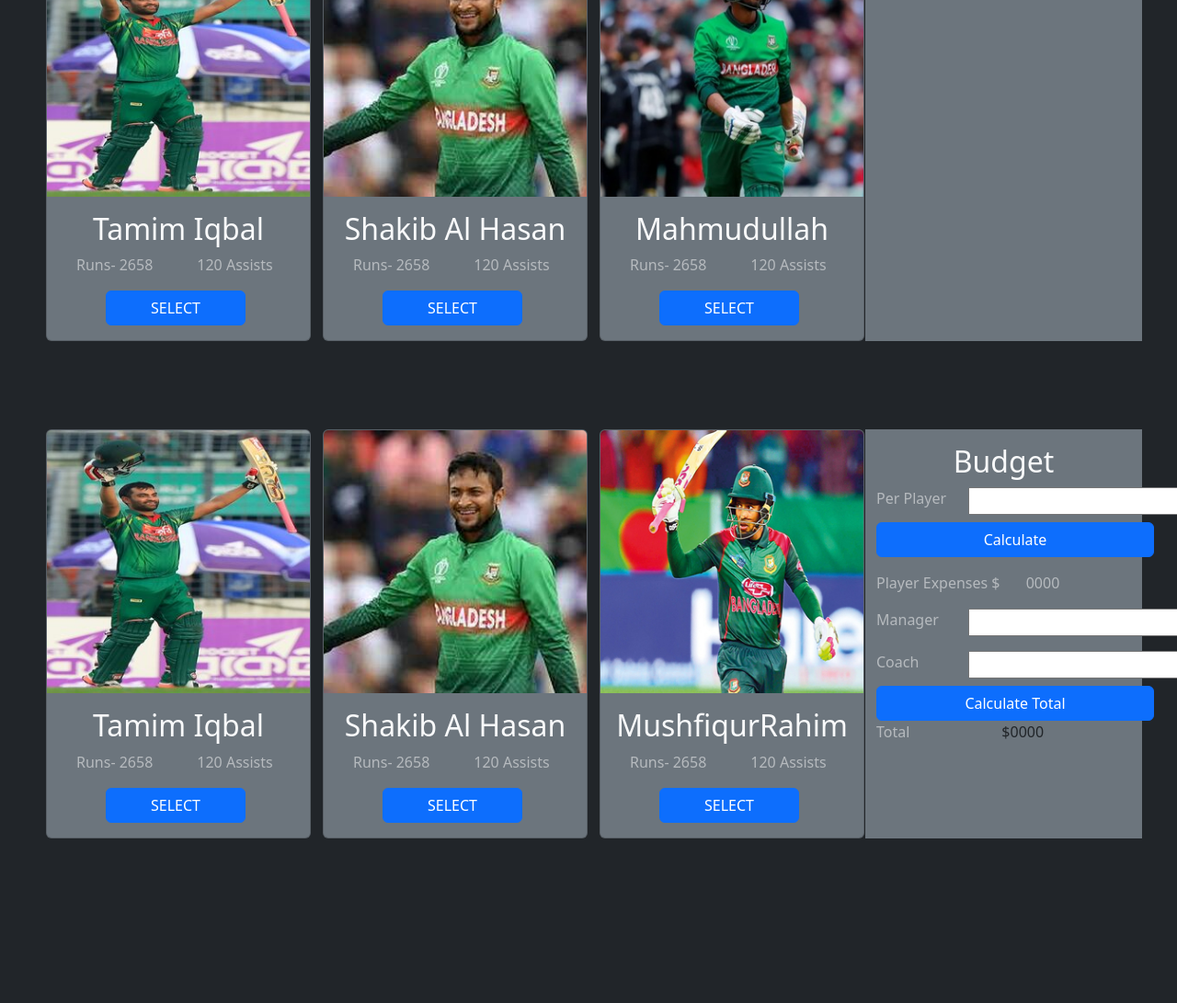
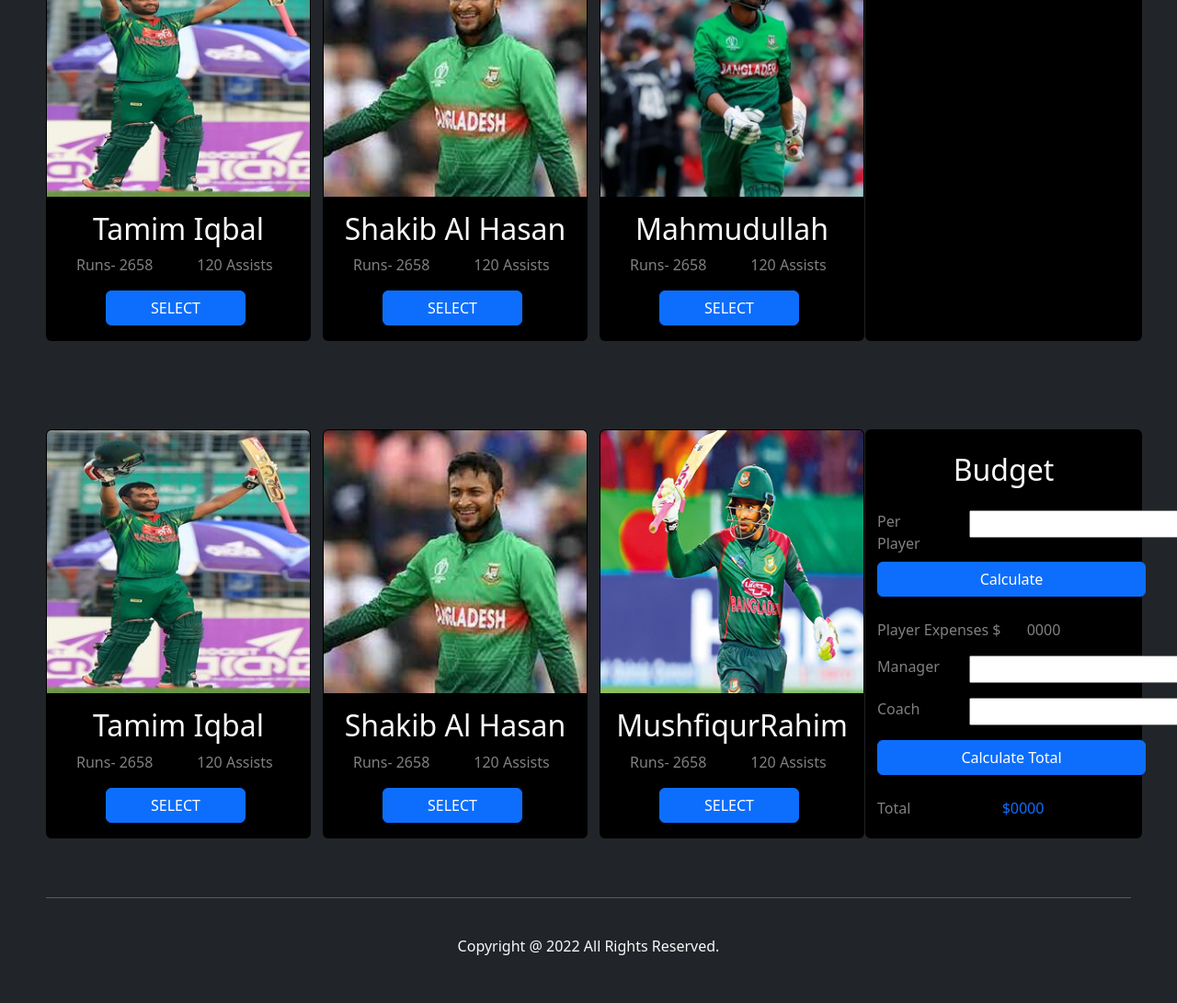
Before and after one commit to fahim-abser/Find-five-players-expense, a plain HTML site: page index.html in a window 1280 px wide. Shown: the part 571-1662 px from the top of the page at 92% size. Before the commit the page ends 1581 px from the top, so only its background shows below. Drawn offline with nearby package versions, Linux system fonts and the light colour scheme.

Commit message:
card complete

```diff
--- a/index.html
+++ b/index.html
@@ -5,7 +5,7 @@
     <meta charset="UTF-8">
     <meta http-equiv="X-UA-Compatible" content="IE=edge">
     <meta name="viewport" content="width=device-width, initial-scale=1.0">
-    <title>My Best Five Players</title>
+    <title>Best Player Selection</title>
     <link href="https://cdn.jsdelivr.net/npm/bootstrap@5.2.0/dist/css/bootstrap.min.css" rel="stylesheet"
         integrity="sha384-gH2yIJqKdNHPEq0n4Mqa/HGKIhSkIHeL5AyhkYV8i59U5AR6csBvApHHNl/vI1Bx" crossorigin="anonymous">
     <link rel="preconnect" href="https://fonts.googleapis.com">
@@ -15,7 +15,7 @@
 </head>
 
 <body class="bg-dark">
-    <header>
+    <header class="card-bg">
         <div class="row g-0">
             <div class="col-lg-3"></div>
             <div class="col-lg-6">
@@ -34,7 +34,7 @@
         <section>
             <div class="row py-5">
                 <div class="col-lg-3">
-                    <div class="card bg-secondary text-light" style="width: 18rem;">
+                    <div class="card card-bg text-light" style="width: 18rem;">
                         <img src="images/Tamim300x300.jpg" class="card-img-top img-fluid" alt="...">
                         <div class="card-body">
                             <h5 class="card-title text-center fs-2">Tamim Iqbal</h5>
@@ -47,7 +47,7 @@
                     </div>
                 </div>
                 <div class="col-lg-3">
-                    <div class="card bg-secondary text-light" style="width: 18rem;">
+                    <div class="card card-bg text-light" style="width: 18rem;">
                         <img src="images/Sakib-al-hasan.jpg" class="card-img-top img-fluid" alt="...">
                         <div class="card-body">
                             <h5 class="card-title text-center fs-2">Shakib Al Hasan</h5>
@@ -61,7 +61,7 @@
                 </div>
 
                 <div class="col-lg-3">
-                    <div class="card bg-secondary text-light" style="width: 18rem;">
+                    <div class="card card-bg text-light" style="width: 18rem;">
                         <img src="images/Mahmudullah300x300.jpg" class="card-img-top img-fluid" alt="...">
                         <div class="card-body">
                             <h5 class="card-title text-center fs-2">Mahmudullah</h5>
@@ -73,13 +73,13 @@
                         </div>
                     </div>
                 </div>
-                <div class="col-lg-3 bg-secondary text-light text-center">
+                <div class="card col-lg-3 card-bg text-light text-center">
                     <h2 class="pt-3">Selected - V</h2>
                 </div>
             </div>
             <div class="row py-5">
                 <div class="col-lg-3">
-                    <div class="card bg-secondary text-light" style="width: 18rem;">
+                    <div class="card card-bg text-light" style="width: 18rem;">
                         <img src="images/Tamim300x300.jpg" class="card-img-top img-fluid" alt="...">
                         <div class="card-body">
                             <h5 class="card-title text-center fs-2">Tamim Iqbal</h5>
@@ -92,7 +92,7 @@
                     </div>
                 </div>
                 <div class="col-lg-3">
-                    <div class="card bg-secondary text-light" style="width: 18rem;">
+                    <div class="card card-bg text-light" style="width: 18rem;">
                         <img src="images/Sakib-al-hasan.jpg" class="card-img-top img-fluid" alt="...">
                         <div class="card-body">
                             <h5 class="card-title text-center fs-2">Shakib Al Hasan</h5>
@@ -105,7 +105,7 @@
                     </div>
                 </div>
                 <div class="col-lg-3">
-                    <div class="card bg-secondary text-light" style="width: 18rem;">
+                    <div class="card card-bg text-light" style="width: 18rem;">
                         <img src="images/MushfiqurRahim300x300.jpg" class="card-img-top img-fluid" alt="...">
                         <div class="card-body">
                             <h5 class="card-title text-center fs-2">MushfiqurRahim</h5>
@@ -118,15 +118,15 @@
                     </div>
                 </div>
 
-                <div class="col-lg-3 bg-secondary ">
-                    <h2 class="text-center mt-3 text-light">Budget</h2>
+                <div class=" card col-lg-3 card-bg ">
+                    <h2 class="text-center my-4 text-light">Budget</h2>
                     <div class="text-white-50">
                         <div class="row">
                             <div class="col-4">Per Player</div>
-                            <div class="col-8"><input type="text"></div>
+                            <div class="col-8 mb-2"><input type="text"></div>
                         </div>
-                        <button class="btn btn-primary px-5 button mt-2">Calculate</button>
-                        <p class="mt-3">Player Expenses $ <span class="ps-4">0000</span> </p>
+                        <button class="btn btn-primary px-5 button my-2">Calculate</button>
+                        <p class="my-3">Player Expenses $ <span class="ps-4">0000</span> </p>
                         <div class="row">
                             <div class="col-4">Manager</div>
                             <div class="col-8"><input type="text"></div>
@@ -135,20 +135,23 @@
                             <div class="col-4">Coach</div>
                             <div class="col-8"><input type="text"></div>
                         </div>
-                        <button class="btn btn-primary px-5 button mt-2">Calculate Total</button>
-                        <div class="row">
+                        <button class="btn btn-primary px-5 button my-3">Calculate Total</button>
+                        <div class="row mt-2">
                             <div class="col-4">Total</div>
-                            <div class="col-8 ps-5 text-dark"> $<span>0000</span></div>
+                            <div class="col-8 ps-5 text-primary"> $<span>0000</span></div>
                         </div>
                     </div>
                 </div>
             </div>
 
         </section>
-        <section>
-
-        </section>
+        <!-- footer start here  -->
+        <footer>
+            <hr class="text-light pb-4">
+            <p class="text-light text-center">Copyright @ 2022 All Rights Reserved.</p>
+        </footer>
     </main>
+    <!-- bootstrap CDN  -->
     <script src="https://cdn.jsdelivr.net/npm/bootstrap@5.2.0/dist/js/bootstrap.bundle.min.js"
         integrity="sha384-A3rJD856KowSb7dwlZdYEkO39Gagi7vIsF0jrRAoQmDKKtQBHUuLZ9AsSv4jD4Xa"
         crossorigin="anonymous"></script>
--- a/styles/style.css
+++ b/styles/style.css
@@ -1,5 +1,6 @@
 header h1 {
     font-family: 'Berkshire Swash', cursive;
+    font-size: 70px;
 }
 
 header {
@@ -7,9 +8,13 @@ header {
 }
 
 .button {
-    width: 302px;
+    width: 292px;
 }
 
 body {
     margin: 50px;
 }
+
+.card-bg {
+    background-color: black;
+}
```
